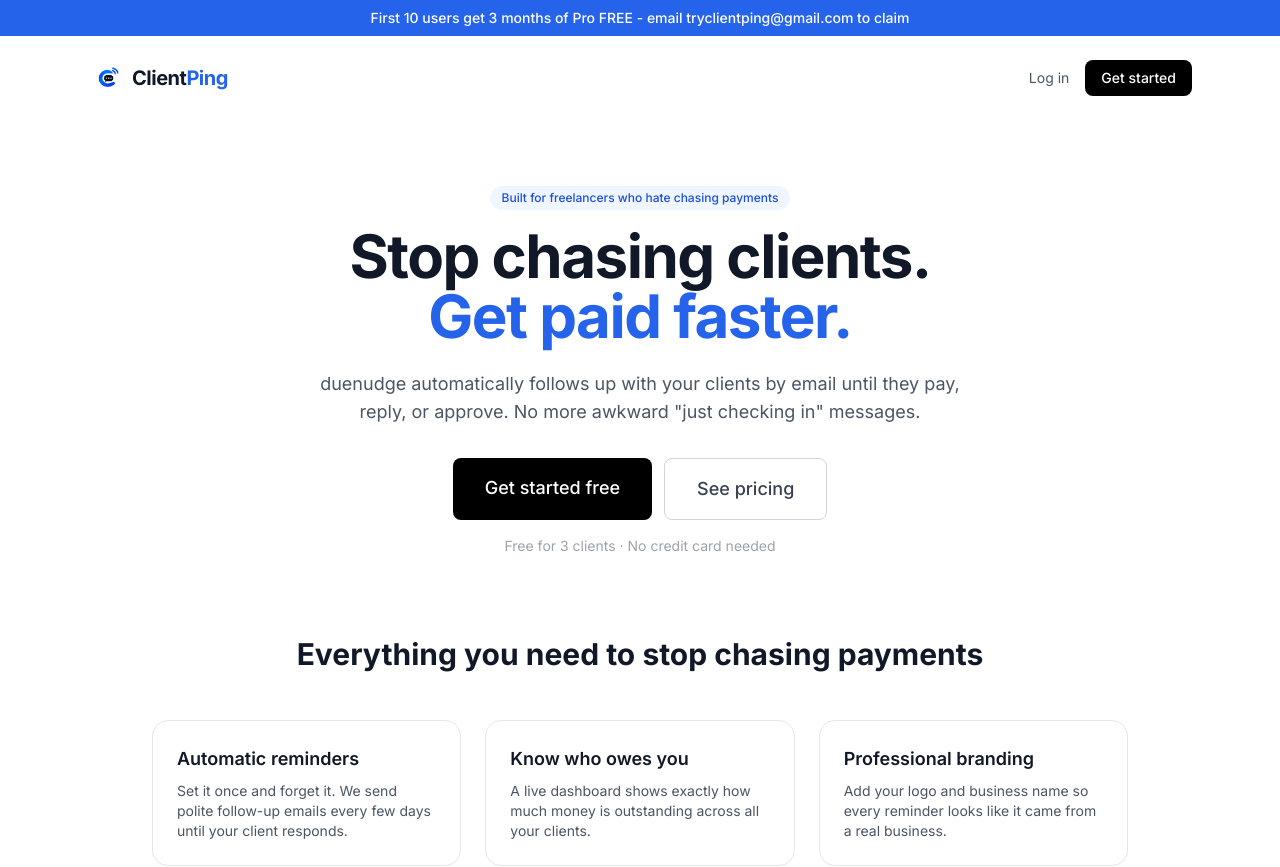
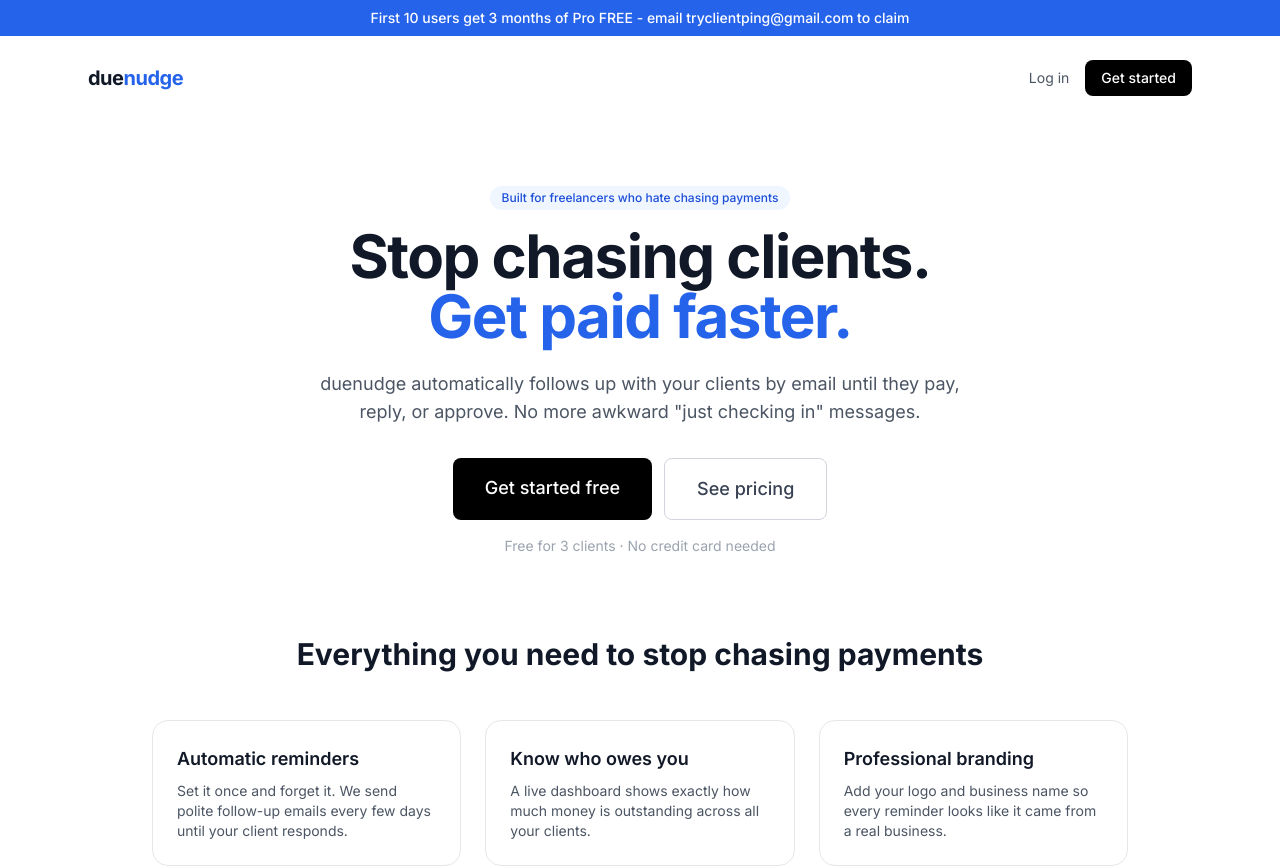
Before and after one commit to ABS646/clientping, a Next.js app: page / in a window 1280 px wide. Shown: the top 867 px of the page. Built offline with nearby package versions, Linux system fonts and the light colour scheme.

Commit message:
fixed names

```diff
--- a/app/dashboard/page.tsx
+++ b/app/dashboard/page.tsx
@@ -184,8 +184,9 @@
       <header className="bg-white border-b">
         <div className="max-w-3xl mx-auto px-4 py-4 flex items-center justify-between">
           <Link href="/dashboard" className="flex items-center gap-2">
-            <img src="/logo-icon.png" alt="duenudge" className="w-8 h-8" />
-            <span className="font-bold text-lg hidden sm:inline">duenudge</span>
+            <span className="font-bold text-xl trackling-tight">
+              due<span className="text-blue-600">Nudge</span>
+              </span>
           </Link>
           <div className="flex items-center gap-3">
             <Link
--- a/app/login/page.tsx
+++ b/app/login/page.tsx
@@ -37,10 +37,9 @@
     <div className="min-h-screen flex items-center justify-center bg-gray-50 px-4">
       <div className="w-full max-w-md">
         {/* Logo */}
-        <Link href="/" className="flex items-center justify-center gap-2 mb-8">
-          <img src="/logo-icon.png" alt="duenudge" className="w-10 h-10" />
+        <Link href="/" className="flex items-center gap-2">
           <span className="font-bold text-2xl tracking-tight">
-            Client<span className="text-blue-600">Ping</span>
+            due<span className="text-blue-600">nudge</span>
           </span>
         </Link>
 
--- a/app/page.tsx
+++ b/app/page.tsx
@@ -11,9 +11,8 @@
         {/* Nav */}
         <nav className="max-w-6xl mx-auto px-6 py-6 flex items-center justify-between">
           <Link href="/" className="flex items-center gap-2">
-            <img src="/logo-icon.png" alt="duenudge" className="w-9 h-9" />
             <span className="font-bold text-xl tracking-tight">
-              Client<span className="text-blue-600">Ping</span>
+              due<span className="text-blue-600">nudge</span>
             </span>
           </Link>
           <div className="flex items-center gap-4">
```
